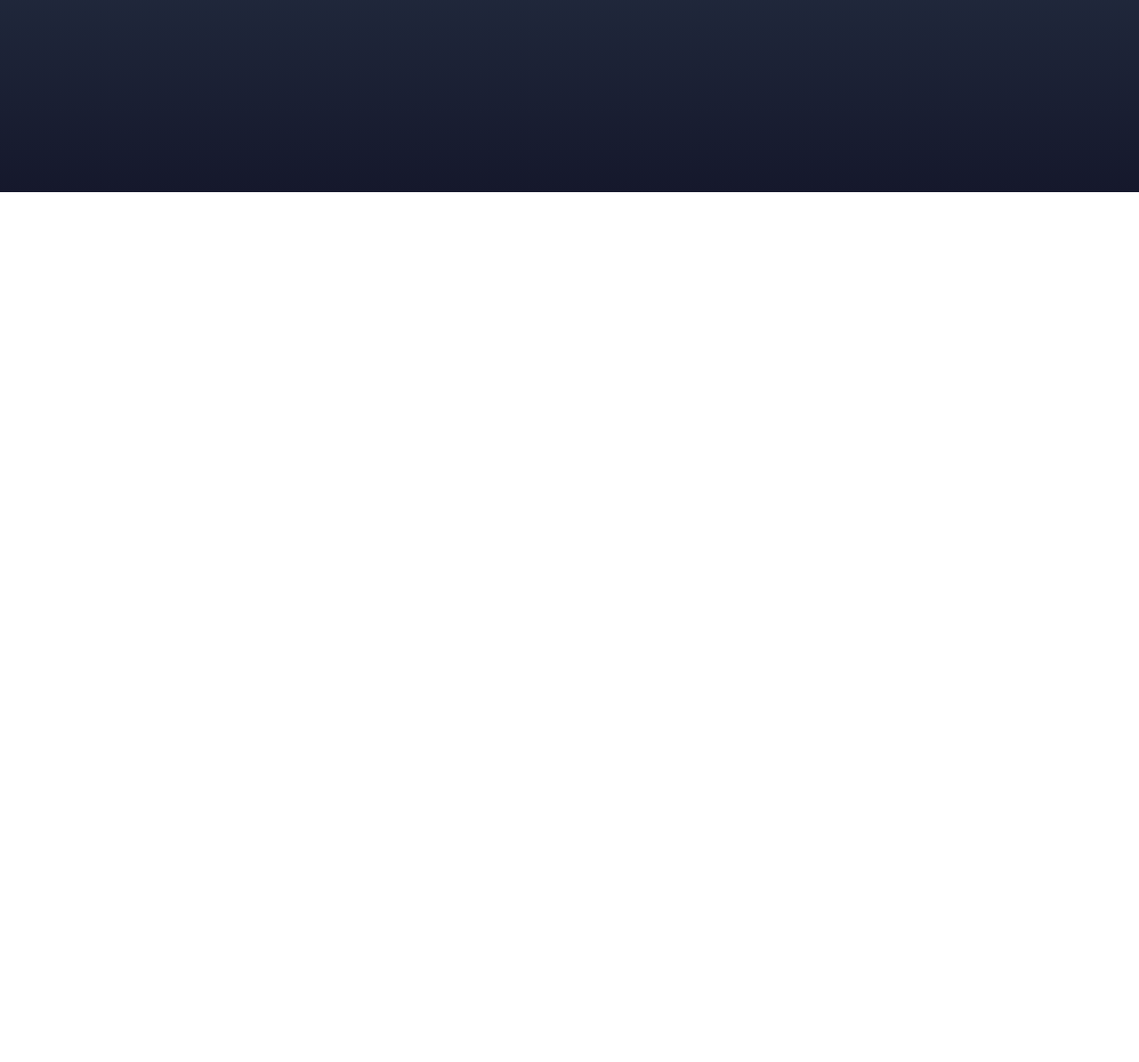
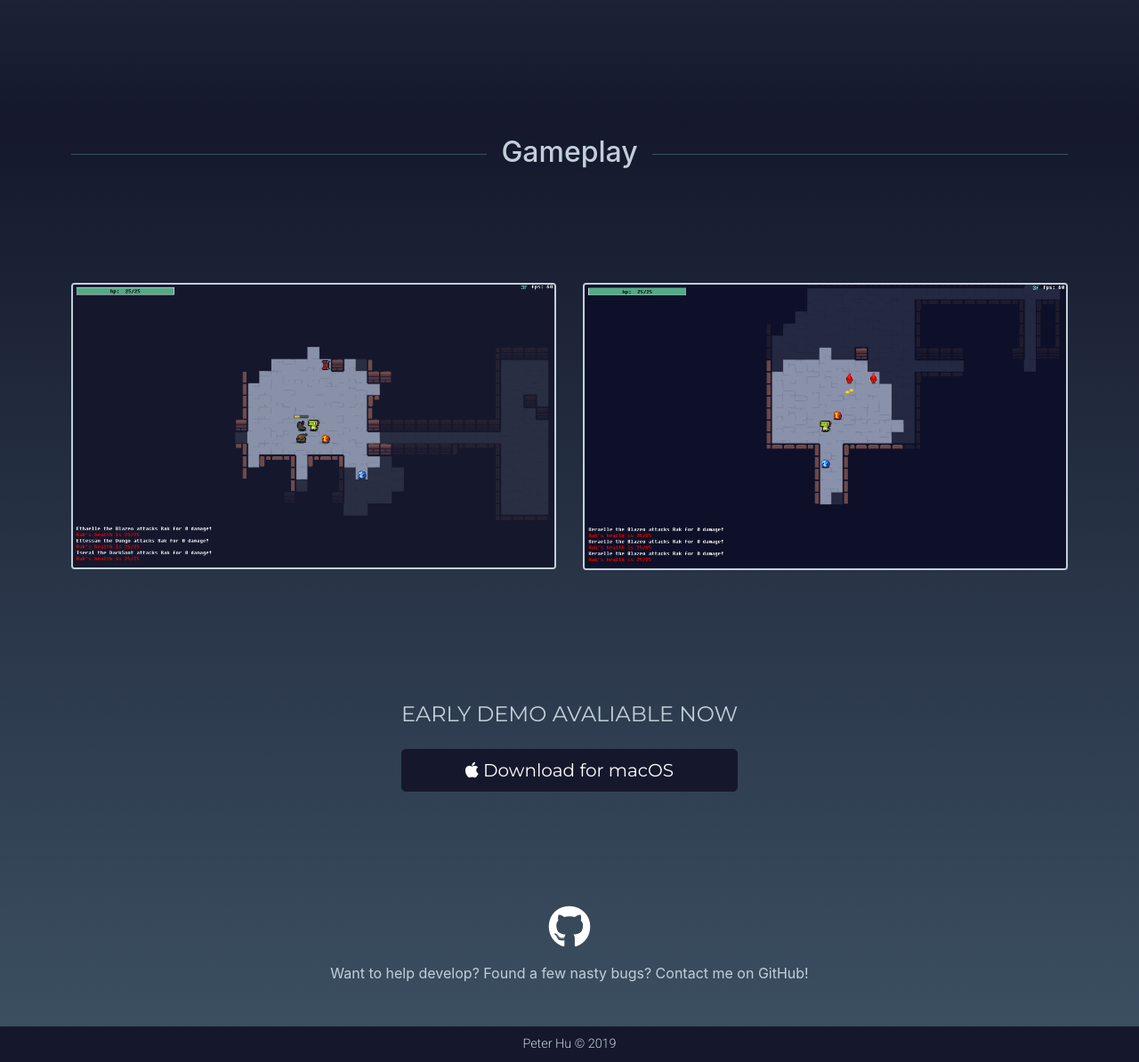
Before and after one commit to PeterBohai/tower-of-rak-homepage, a website: page index.html in a window 1280 px wide. Shown: the part 1544-2738 px from the top of the page at 89% size. Before the commit the page ends 1760 px from the top, so only its background shows below. Drawn offline with nearby package versions, Linux system fonts and the light colour scheme; some packages are replaced by stand-ins of ours; a script that the page names is missing.

Commit message:
Finish general design of site and add download file

```diff
--- a/app.js
+++ b/app.js
@@ -7,6 +7,10 @@ app.get("/", function(req, res) {
 	res.sendFile(__dirname + "/index.html");
 });
 
+app.post("/", function(req, res) {
+	res.download(__dirname + "/downloads/Tower-of-Rak.zip");
+});
+
 app.listen(3000, function (){
 	console.log("Server started on port 3000...");
 });
--- a/index.html
+++ b/index.html
@@ -4,35 +4,43 @@
 <head>
 	<meta charset="UTF-8">
 
-	<!-- css stylesheets -->
+	<!-- Bootstrap CSS -->
 	<link rel="stylesheet" href="https://stackpath.bootstrapcdn.com/bootstrap/4.3.1/css/bootstrap.min.css"
 		integrity="sha384-ggOyR0iXCbMQv3Xipma34MD+dH/1fQ784/j6cY/iJTQUOhcWr7x9JvoRxT2MZw1T" crossorigin="anonymous">
-	<link rel="stylesheet" href="css/styles.css">
 
 	<!-- fontawesome icons -->
 	<script src="https://kit.fontawesome.com/aab2084dd9.js"></script>
 
+	<!-- ekko-lightbox CSS -->
+	<link rel="stylesheet" href="https://cdnjs.cloudflare.com/ajax/libs/ekko-lightbox/5.3.0/ekko-lightbox.css" integrity="sha256-HAaDW5o2+LelybUhfuk0Zh2Vdk8Y2W2UeKmbaXhalfA=" crossorigin="anonymous" />
+
 	<!-- fonts -->
 	<link href="https://fonts.googleapis.com/css?family=Roboto:300,400,500,700,900&display=swap" rel="stylesheet">
-	<link href="https://fonts.googleapis.com/css?family=Montserrat:300,400,500,700|Roboto:500&display=swap" rel="stylesheet">
+	<link href="https://fonts.googleapis.com/css?family=Montserrat:300,400,500,700|Roboto:500&display=swap"
+		rel="stylesheet">
 
+	<link rel="stylesheet" href="css/styles.css">
 	<title>TOR</title>
-
-
 
 </head>
 
 <body>
-	<div class="jumbotron banner text-center">
+	<div class="jumbotron text-center banner">
 		<h1 class="display-1 title">Tower of Rak</h1>
 		<div class="download-prompt">
-			<p class="download-text">EARLY DEMO NOW AVALIABLE</p>
-			<button type="button" class="btn btn-dark btn-lg btn-block"><i class="fab fa-apple fa-md"></i>   Download for macOS</button>
+			<p class="download-text">EARLY DEMO AVALIABLE NOW</p>
+			<form action="/" method="POST">
+				<button type="submit" class="btn btn-dark btn-lg btn-block"><i class="fab fa-apple fa-md"></i> Download for macOS</button>
+			</form>
+
 		</div>
 
 	</div>
 
 	<div class="content">
+
+		<img class="player-gif" src="images/player.gif">
+
 		<p class="about-header">
 			A turned-based roguelike game inspired by Tales of Maj'Eyal and the webtoon Tower of
 			God.
@@ -40,7 +48,8 @@
 
 		<div class="row">
 			<div class="col-sm about">
-				In a world of two opposing races, a young Gator hero sets out to conquer the ancient Tower of Rak, which is said to hold a legendary relic with immense powers.
+				In a world of two opposing races, a young Gator hero sets out to conquer the ancient Tower of Rak, which
+				is said to hold a legendary relic with immense powers.
 			</div>
 			<div class="col-sm about">
 				The hero seeks to free the Gators from the supression of the overwhelmingly dominant Teurtal race.
@@ -49,6 +58,55 @@
 
 	</div>
 
+	<div class="bottom-half">
+		<div class="showcase container-fluid text-center">
+			<h2>Gameplay</h2>
+			<div class="row justify-content-center">
+				<a href="images/screenshot1.png" data-toggle="lightbox" data-gallery="gallery" class="lightbox col-md-6">
+					<img src="images/screenshot1.png" class="img-fluid screenshots">
+				</a>
+				<a href="images/screenshot2.png" data-toggle="lightbox" data-gallery="gallery" class="lightbox col-md-6">
+					<img src="images/screenshot2.png" class="img-fluid screenshots">
+				</a>
+			</div>
+
+			<div class="download-prompt">
+				<p class="download-text">EARLY DEMO AVALIABLE NOW</p>
+				<form action="/" method="POST">
+					<button type="submit" class="btn btn-dark btn-lg btn-block"><i class="fab fa-apple fa-md"></i> Download for macOS</button>
+				</form>
+			</div>
+		</div>
+
+		<div class="contact container-fluid text-center">
+			<a href="https://github.com/PeterBohai/tower-of-rak"><i class="fab fa-github fa-3x"></i></a>
+			<p>Want to help develop? Found a few nasty bugs? Contact me on GitHub!</p>
+
+		</div>
+
+	</div>
+
+	<div class="footer">
+		<div class="footer-content">
+			<p>Peter Hu © 2019</p>
+		</div>
+	</div>
+
+	<!-- Bootstrap JS -->
+	<script src="https://code.jquery.com/jquery-3.2.1.slim.min.js"
+		integrity="sha384-KJ3o2DKtIkvYIK3UENzmM7KCkRr/rE9/Qpg6aAZGJwFDMVNA/GpGFF93hXpG5KkN" crossorigin="anonymous">
+	</script>
+	<script src="https://cdnjs.cloudflare.com/ajax/libs/popper.js/1.12.9/umd/popper.min.js"
+		integrity="sha384-ApNbgh9B+Y1QKtv3Rn7W3mgPxhU9K/ScQsAP7hUibX39j7fakFPskvXusvfa0b4Q" crossorigin="anonymous">
+	</script>
+	<script src="https://maxcdn.bootstrapcdn.com/bootstrap/4.0.0/js/bootstrap.min.js"
+		integrity="sha384-JZR6Spejh4U02d8jOt6vLEHfe/JQGiRRSQQxSfFWpi1MquVdAyjUar5+76PVCmYl" crossorigin="anonymous">
+	</script>
+
+	<!-- ekko-lighbox JS -->
+	<script src="https://cdnjs.cloudflare.com/ajax/libs/ekko-lightbox/5.3.0/ekko-lightbox.min.js" integrity="sha256-Y1rRlwTzT5K5hhCBfAFWABD4cU13QGuRN6P5apfWzVs=" crossorigin="anonymous"></script>
+
+	<script src="index.js" type="text/javascript" charset="UTF-8"></script>
 </body>
 
 </html>
--- a/public/css/styles.css
+++ b/public/css/styles.css
@@ -1,6 +1,45 @@
 .title {
 	font-family: "FutureTimeSplitters";
 	color: red;
+}
+
+h2 {
+	overflow: hidden;
+	text-align: center;
+	margin-bottom: 8rem;
+}
+
+h2:before,
+h2:after {
+	background-color: #3b4f61;
+	content: "";
+	display: inline-block;
+	height: 1px;
+	position: relative;
+	vertical-align: middle;
+	width: 50%;
+}
+
+h2:before {
+	right: 0.5em;
+	margin-left: -50%;
+}
+
+h2:after {
+	left: 0.5em;
+	margin-right: -50%;
+}
+
+.fa-github {
+	color: white;
+	margin-bottom: 1rem;
+}
+.fa-github:hover {
+	color: #3f72af;
+}
+
+.player-gif {
+	float: right;
 }
 
 .banner {
@@ -17,13 +56,14 @@
 }
 
 .download-prompt {
+	font-family: 'Montserrat', sans-serif;
 	margin-top: 9rem;
 	display: inline-block;
 }
 
 .download-text {
 	font-size: 1.5rem;
-	margin-bottom: 2rem;
+	margin-bottom: 1.3rem;
 }
 
 .btn-dark {
@@ -35,18 +75,19 @@
 .btn-dark:hover, .btn-dark:focus, .btn-dark:active, .btn-dark.active, .open>.dropdown-toggle.btn-dark, .btn-dark:active:focus{
     color: #15182c;
     background-color: #fff;
-    border-color: #15182c; /*set the color you want here*/
+    border-color: #15182c;
 }
 
 .content {
 	background: linear-gradient(#3b4f61, #15182c);
-	height: 50rem;
+	height: 45rem;
 	padding: 5rem 18rem 10rem 18rem;
 	color: #c2cfda;
 	font-family: 'Roboto', sans-serif;
 }
 
 .about-header {
+	clear: right;
 	line-height: 1.7;
 	font-size: 1.8rem;
 	font-weight: 500;
@@ -61,6 +102,53 @@
 	text-align: left;
 }
 
+.bottom-half {
+	background: linear-gradient(#15182c, #3b4f61);
+	padding: 5rem;
+	padding-top: 1rem;
+	padding-bottom: 2rem;
+}
+
+.showcase {
+	color: #c2cfda;
+	padding: 0;
+}
+
+.screenshots {
+	border: 2px solid #c2cfda;
+	border-radius: 4px;
+}
+
+.modal-body {
+	padding: 0.3rem;
+}
+
+.contact {
+	margin-top: 8rem;
+	color: #c2cfda;
+	padding: 0;
+}
+
+.footer {
+	display: flex;
+	background: #15182c;
+	height: 2.5rem;
+	justify-content: center;
+	align-items: center;
+
+}
+
+.footer-content {
+	display: inline-block;
+	color: #c2cfda;
+	font-family: 'Roboto', sans-serif;
+	font-weight: 300;
+	font-size: 0.9rem;
+}
+.footer-content p {
+	margin: 0;
+}
+
 @font-face {
 	font-family: 'FutureTimeSplitters';
 	src: url("/fonts/Future_TimeSplitters.otf") format("opentype");
@@ -71,12 +159,17 @@
 		height: 55rem;
 	}
 	.content {
-		height: 45rem;
 		padding: 4rem 6rem 10rem 6rem;
+	}
+	.bottom-half {
+		padding: 4rem;
+		padding-top: 1rem;
+		padding-bottom: 1rem;
 	}
 }
 
 @media (max-width: 800px) {
+
 	.download-prompt {
 		margin-top: 8rem;
 	}
@@ -103,6 +196,10 @@
 	.about {
 		line-height: 1.6;
 		font-size: 1.1rem;
+	}
+
+	a.lightbox {
+		margin: 1rem;
 	}
 }
 
--- /dev/null
+++ b/public/index.js
@@ -0,0 +1,4 @@
+$(document).on("click", "[data-toggle='lightbox']", function(event) {
+	event.preventDefault();
+	$(this).ekkoLightbox();
+});
```
Also changed, not shown: .eslintrc.json (added), public/images/player.gif (added), public/images/screenshot1.png (added), public/images/screenshot2.png (added), 1 other file.
